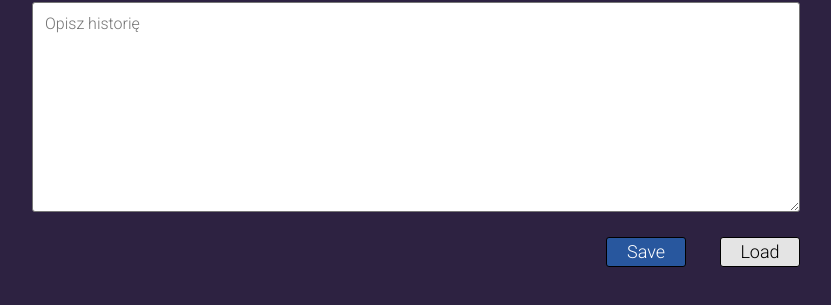
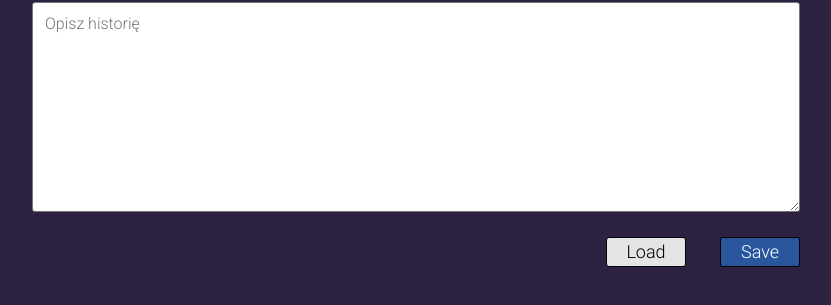
Before and after one commit to karolwasemann/editor, a website built with webpack: page src/pages/index.html in a window 1280 px wide. Shown: the part 305-610 px from the top of the page, without its empty margins (224-1055 px from the left). Built offline with nearby package versions, Linux system fonts and the light colour scheme.

Commit message:
change place save load

```diff
--- a/src/pages/index.html
+++ b/src/pages/index.html
@@ -19,8 +19,8 @@
           placeholder="Opisz historię"
         ></textarea>
         <section class="form__buttons">
+          <button class="load load--js">Load</button>
           <button class="save save--js">Save</button>
-          <button class="load load--js">Load</button>
         </section>
       </form>
     </main>
--- a/src/scss/main.scss
+++ b/src/scss/main.scss
@@ -61,7 +61,7 @@ h1 {
     }
 
     & .save {
-      margin-right: 34px;
+      margin-left: 34px;
       background: rgb(40, 87, 158);
       color: #fff;
     }
```
